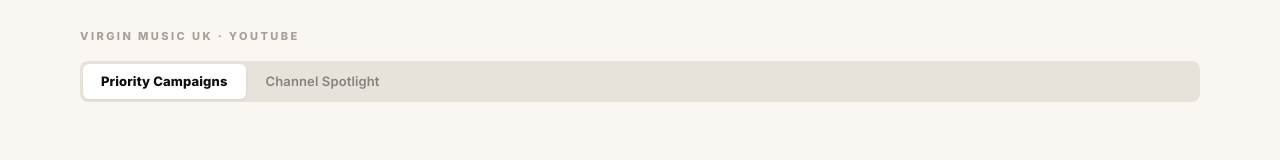
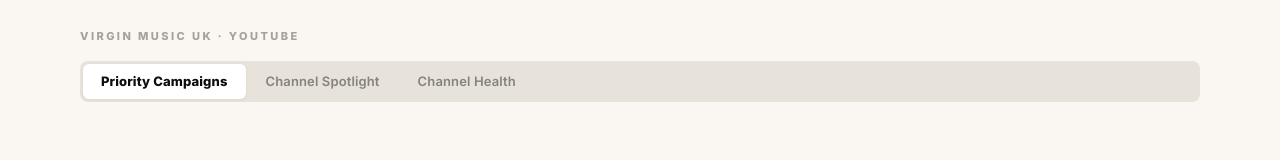
Before and after one commit to leondiaper-ai/youtube-campaign-coach, a Next.js app: page /weekly-pulse/campaign-briefing in a window 1280 px wide. Shown: the top 160 px of the page. Built offline with nearby package versions, Linux system fonts and the light colour scheme.

Commit message:
Add UK shared channel health tab to partner pulse navigation

```diff
--- a/src/components/PulseNav.tsx
+++ b/src/components/PulseNav.tsx
@@ -18,7 +18,7 @@ const BASE_TABS = [
  * back into the UK workspace — the kind of bug that is invisible until
  * someone shares the wrong page.
  *
- * ONLY the two external-facing views live here. Priority Campaigns and
+ * Only external-facing views live here, including the UK shared Watcher. Priority Campaigns and
  * Channel Spotlight are what gets shared with YouTube, so the tab bar must
  * not advertise internal tooling next to them — a partner following a
  * "Campaign Board" tab lands in our roster, health classifications and
@@ -34,7 +34,8 @@ export default function PulseNav({ market }: { market?: string } = {}) {
   const isDefault = !m || m.id === 'uk';
   const suffix = isDefault ? '' : `?market=${m.id}`;
 
-  const tabs = BASE_TABS.map((t) => ({
+  const visibleTabs = isDefault ? [...BASE_TABS, { href: '/youtube-uk', label: 'Channel Health' }] : BASE_TABS;
+  const tabs = visibleTabs.map((t) => ({
     href: `${t.href}${suffix}`,
     label: t.label,
     exact: t.href,
@@ -46,6 +47,7 @@ export default function PulseNav({ market }: { market?: string } = {}) {
         display: 'flex',
         alignItems: 'center',
         gap: 2,
+        flexWrap: 'wrap',
         padding: 3,
         borderRadius: 8,
         background: BONE,
```
